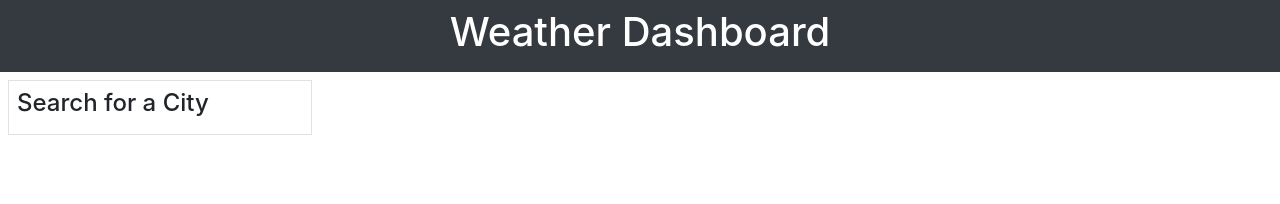
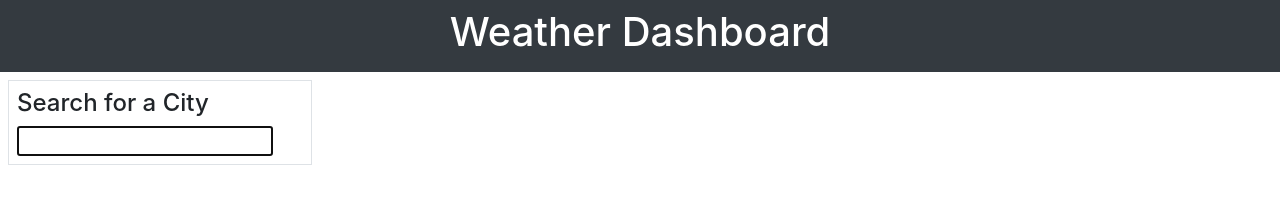
Before and after one commit to CCarver3434/Weather-Dashboard-App, a plain HTML site: page index.html in a window 1280 px wide. Drawn offline with nearby package versions, Linux system fonts and the light colour scheme.

Commit message:
created search form

```diff
--- a/index.html
+++ b/index.html
@@ -17,6 +17,8 @@
             <div class="col-12 col-md-3 p-2 search column">
                 <form class="border p-2" id="city-search-form">
                     <h4>Search for a City</h4>
+                    <input id="city" type="text" autofocus="true" class="form-input" />
+
                 </form>
             </div>
         </div>
```
